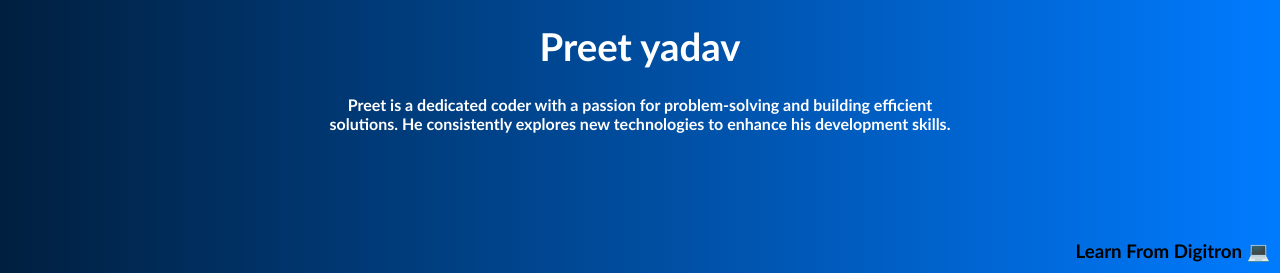
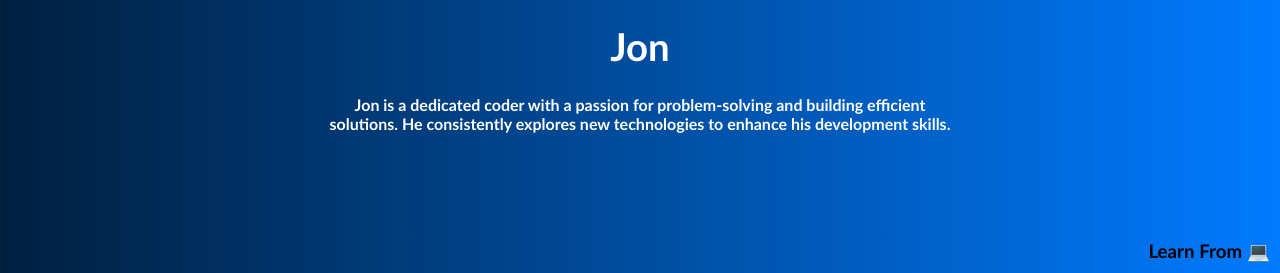
Before and after one commit to itshr12/first-project, a plain HTML site: page index.htm in a window 1280 px wide. Shown: the part 527-800 px from the top of the page. Drawn offline with Linux system fonts and the light colour scheme.

Commit message:
index.htm

```diff
--- a/index.htm
+++ b/index.htm
@@ -12,9 +12,9 @@
     <div class="photoborder">
         <img id="actualimage" src="https://img.freepik.com/premium-photo/boy-with-glasses-laptop-front-lit-up-computer-screen_812563-1059.jpg" alt="">
     </div>
-    <h1 id="name">Preet yadav</h1>
-    <h4 id="description">Preet is a dedicated coder with a passion for problem-solving and building efficient solutions. He consistently explores new technologies to enhance his development skills.</h4>
-    <h3 id="watermark">Learn From Digitron 💻</h3>
+    <h1 id="name">Jon</h1>
+    <h4 id="description">Jon is a dedicated coder with a passion for problem-solving and building efficient solutions. He consistently explores new technologies to enhance his development skills.</h4>
+    <h3 id="watermark">Learn From 💻</h3>
 </div>
 </body>
 </html>
```
